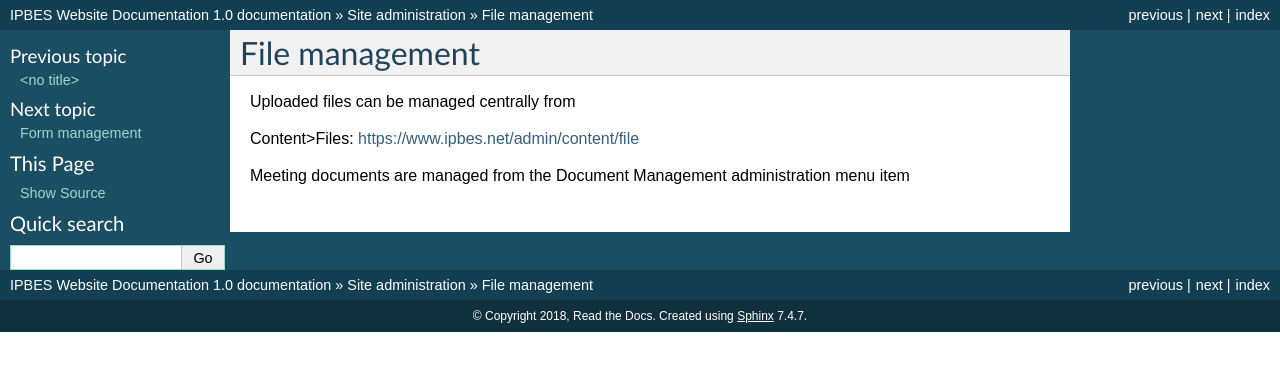
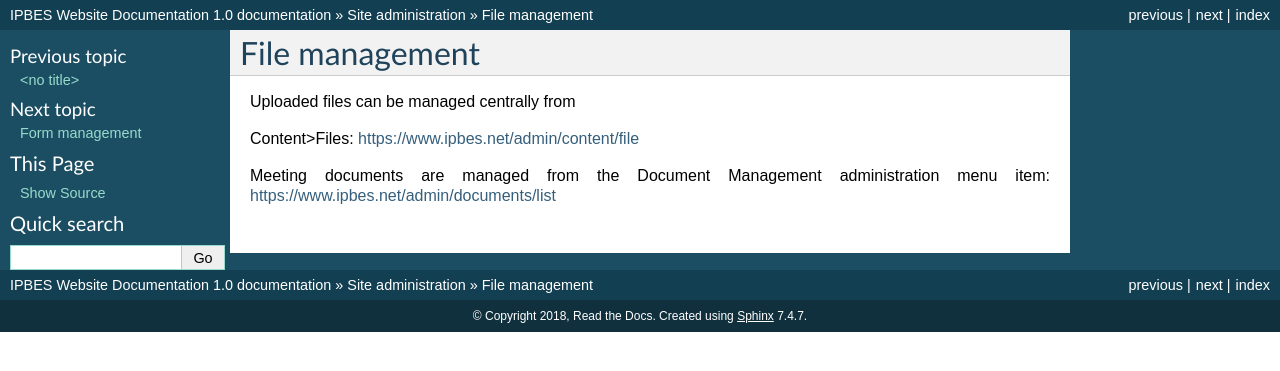
Before and after one commit to ipbes/ipbeswebdocs, a Sphinx documentation site: the page built from docs/administration/file.rst, in a window 1280 px wide. Shown: the top 371 px of the page. Built offline with Sphinx 7.4.7, drawn with Linux system fonts in a browser that asks for light colours; pages that are not in the unit, such as notebooks, are missing from menus; part of the change alters nothing that is shown.

Commit message:
Update file.rst

```diff
--- a/docs/administration/file.rst
+++ b/docs/administration/file.rst
@@ -5,4 +5,4 @@ Uploaded files can be managed centrally from
 
 Content>Files: https://www.ipbes.net/admin/content/file
 
-Meeting documents are managed from the Document Management administration menu item
+Meeting documents are managed from the Document Management administration menu item: https://www.ipbes.net/admin/documents/list
```
